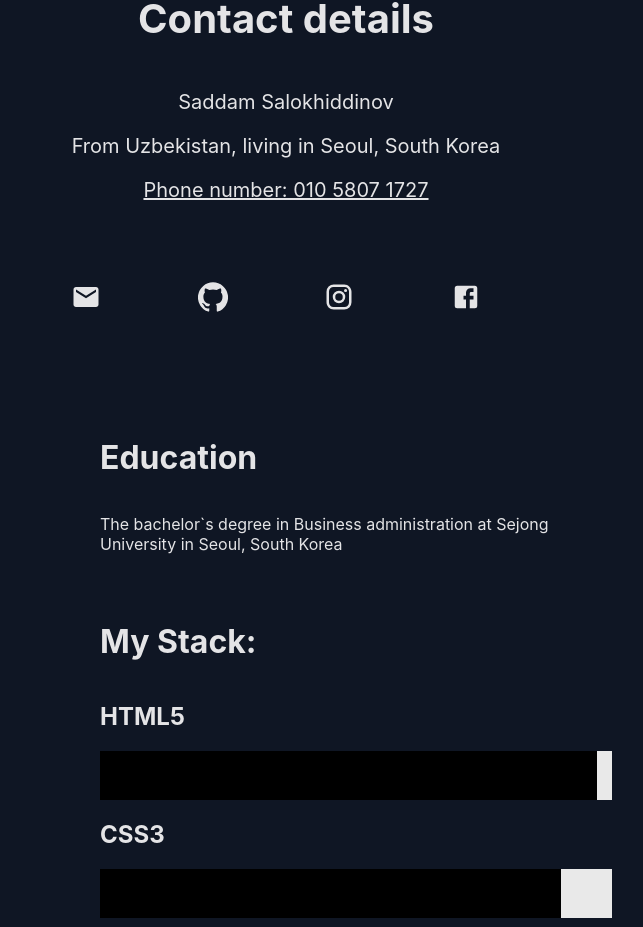
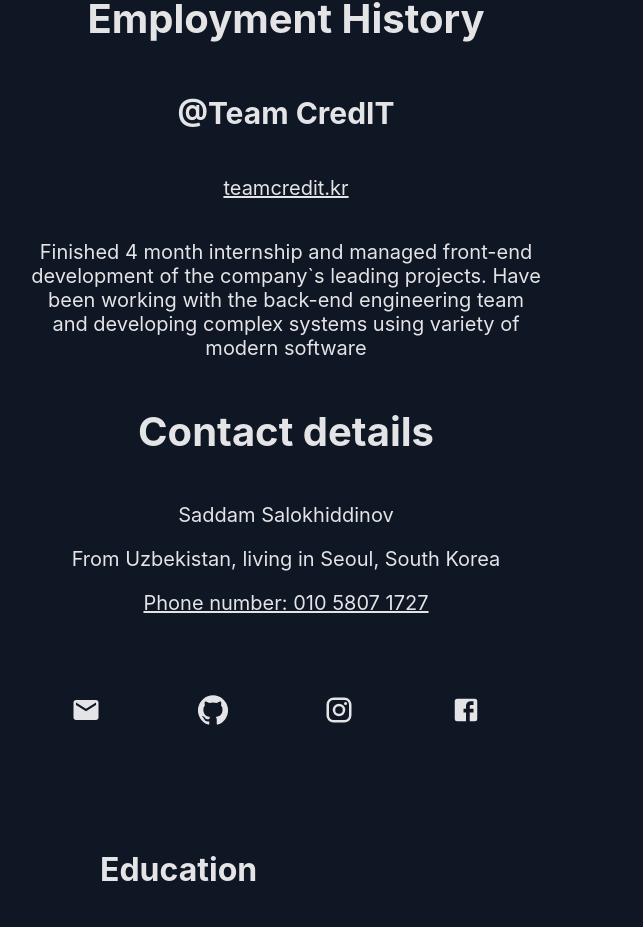
Before and after one commit to Saddam-tech/portfoliomine, a React (Create React App) app: page / in a window 1280 px wide. Shown: the part 1239-2166 px from the top of the page, without its empty margins (364-1007 px from the left). Built offline with nearby package versions, Linux system fonts and the light colour scheme.

Commit message:
modified

```diff
--- a/src/components/About.js
+++ b/src/components/About.js
@@ -19,7 +19,19 @@ const About = () => {
               at Sejong university in Seoul and a software engineer with
               hands-on experience mostly in web development and have a really
               good background on modern web development tools like React +
-              TypeScript, NextJs and MongoDB
+              TypeScript and NextJs.
+            </p>
+
+            <h1>Employment History</h1>
+            <h2>@Team CredIT</h2>
+            <a href="https://teamcredit.kr/">
+              <p>teamcredit.kr</p>
+            </a>
+            <p>
+              Finished 4 month internship and managed front-end development of
+              the company`s leading projects. Have been working with the
+              back-end engineering team and developing complex systems using
+              variety of modern software
             </p>
           </Fade>
           <Fade left>
--- a/src/components/Navbar.js
+++ b/src/components/Navbar.js
@@ -106,6 +106,31 @@ const Body = styled.div`
       opacity: 1;
     }
   }
+  li {
+    display: inline-block;
+    position: relative;
+    padding: 16px;
+    font-size: 18px;
+  }
+  li:after {
+    content: "";
+    position: absolute;
+    width: 100%;
+    transform: scaleX(0);
+    height: 2px;
+    bottom: 0;
+    left: 0;
+    background-color: #ffffff;
+    transform-origin: bottom right;
+    transition: transform 0.25s ease-out;
+  }
+  li:hover:after {
+    transform: scaleX(1);
+    transform-origin: bottom left;
+  }
+  li:hover {
+    transition: 0.25s;
+  }
 
   .link {
     font-family: Optima, sans-serif;
@@ -115,11 +140,5 @@ const Body = styled.div`
     color: white;
     padding: 10px;
     border-radius: 5px;
-
-    :hover {
-      background: rgba(55, 105, 202, 0.14);
-      color: gray;
-      transition: 0.5;
-    }
   }
 `;
--- a/src/components/Skills.js
+++ b/src/components/Skills.js
@@ -29,7 +29,7 @@ const Skills = () => {
           </div>
         </Fade>
         <Fade left>
-          <h2>JavaScript ES5+</h2>
+          <h2>JavaScript ES6+</h2>
           <div className="box1">
             <div className="box1-3">.</div>
           </div>
@@ -56,6 +56,30 @@ const Skills = () => {
           <h2>Git</h2>
           <div className="box1">
             <div className="box1-7">.</div>
+          </div>
+        </Fade>
+        <Fade right>
+          <h2>VueJs</h2>
+          <div className="box1">
+            <div className="box1-8">.</div>
+          </div>
+        </Fade>
+        <Fade left>
+          <h2>Quasar(VueJs framework)</h2>
+          <div className="box1">
+            <div className="box1-9">.</div>
+          </div>
+        </Fade>
+        <Fade right>
+          <h2>NuxtJs</h2>
+          <div className="box1">
+            <div className="box1-10">.</div>
+          </div>
+        </Fade>
+        <Fade left>
+          <h2>Socket.io</h2>
+          <div className="box1">
+            <div className="box1-11">.</div>
           </div>
         </Fade>
       </div>
@@ -160,4 +184,24 @@ const Container = styled.div`
     width: 90%;
     color: #000;.
   }
+  .box1-8 {
+    background: black;
+    width: 93%;
+    color: #000;.
+  }
+  .box1-9 {
+    background: black;
+    width: 92%;
+    color: #000;.
+  }
+  .box1-10 {
+    background: black;
+    width: 94%;
+    color: #000;.
+  }
+  .box1-11 {
+    background: black;
+    width: 95%;
+    color: #000;.
+  }
 `;
```
Also changed, not shown: 1 other file (tests, documents, lock files or other folders).
